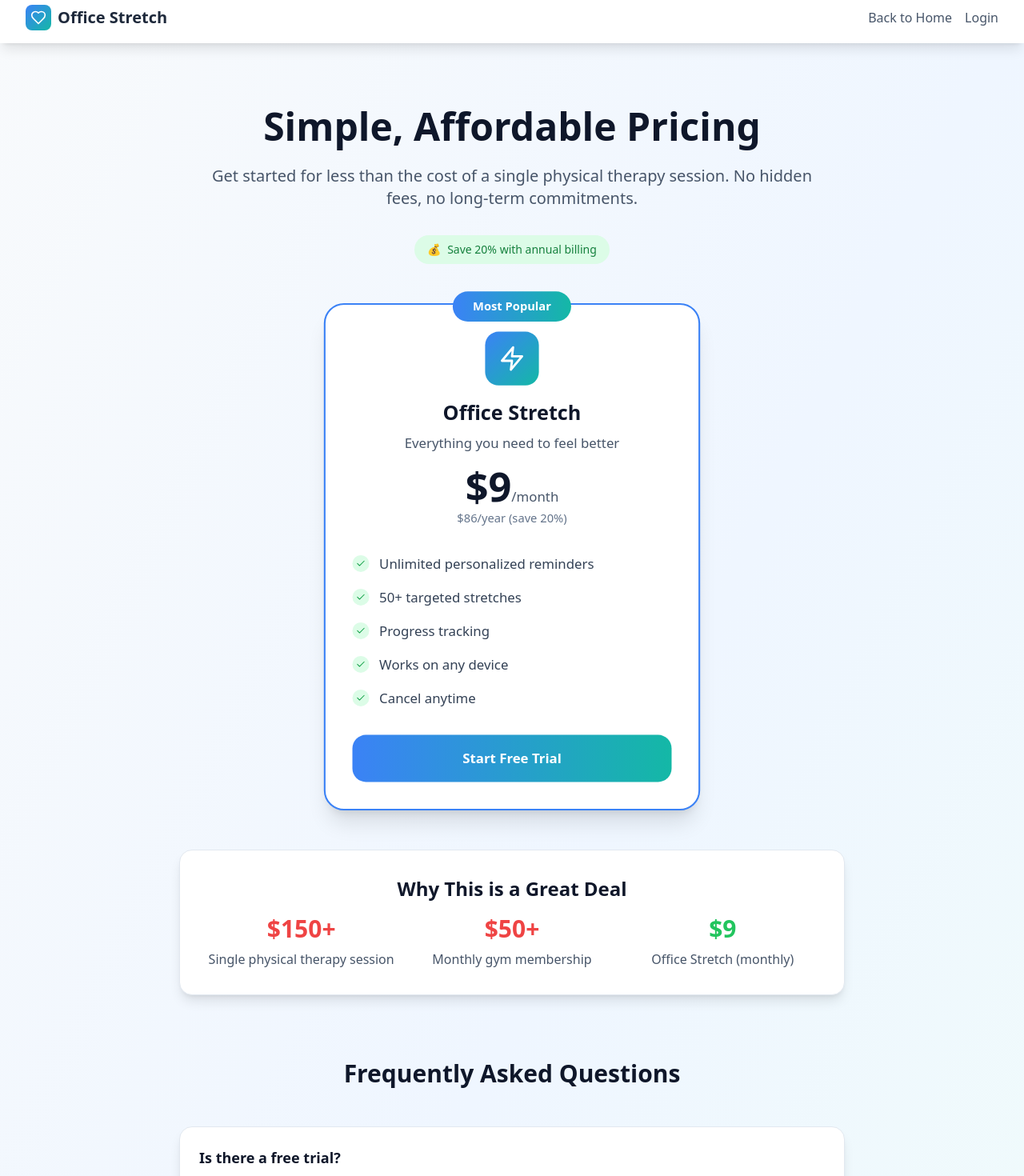
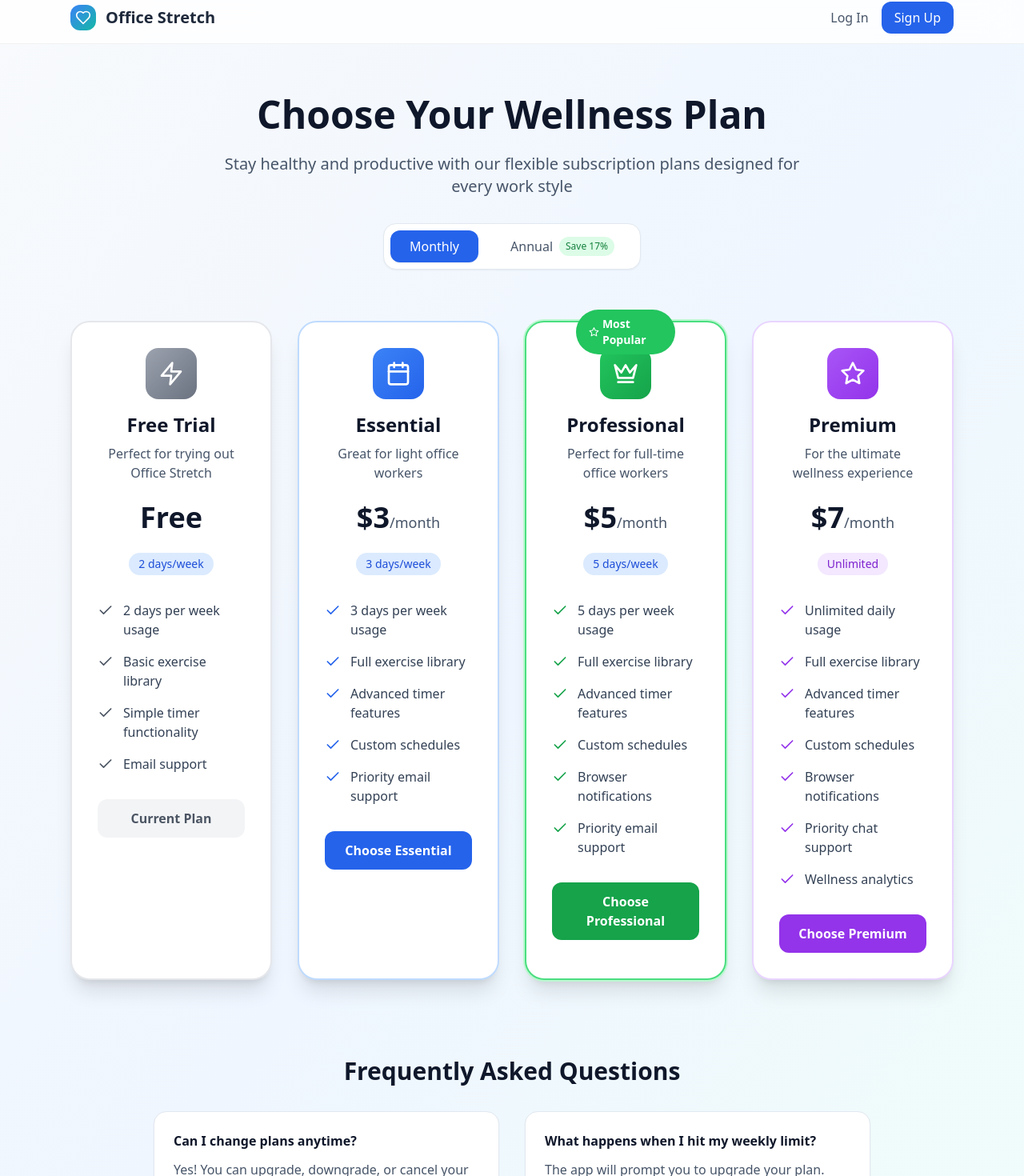
Before and after one commit to itscarlsmith/office-stretch-app, a React (Vite) app in the folder project/: page /pricing in a window 1280 px wide. Shown: the part 10-1480 px from the top of the page at 80% size. Built offline with nearby package versions, Linux system fonts and the light colour scheme; no server answers.

Commit message:
Update PricingPage.tsx

```diff
--- a/project/src/pages/PricingPage.tsx
+++ b/project/src/pages/PricingPage.tsx
@@ -1,176 +1,341 @@
-import React from 'react';
+import React, { useState } from 'react';
 import { Link } from 'react-router-dom';
-import { Heart, Check, ArrowLeft, Zap } from 'lucide-react';
+import { Heart, Check, Crown, Zap, Star, Calendar } from 'lucide-react';
+import { useAuth } from '../contexts/AuthContext';
 
 const PricingPage: React.FC = () => {
+  const { user } = useAuth();
+  const [isAnnual, setIsAnnual] = useState(false);
+  const [selectedPlan, setSelectedPlan] = useState<string | null>(null);
+
+  const plans = [
+    {
+      id: 'free',
+      name: 'Free Trial',
+      description: 'Perfect for trying out Office Stretch',
+      price: 0,
+      priceAnnual: 0,
+      daysPerWeek: 2,
+      features: [
+        '2 days per week usage',
+        'Basic exercise library',
+        'Simple timer functionality',
+        'Email support'
+      ],
+      buttonText: 'Current Plan',
+      popular: false,
+      color: 'gray'
+    },
+    {
+      id: '3day',
+      name: 'Essential',
+      description: 'Great for light office workers',
+      price: 3,
+      priceAnnual: 30, // $2.50/month when billed annually
+      daysPerWeek: 3,
+      features: [
+        '3 days per week usage',
+        'Full exercise library',
+        'Advanced timer features',
+        'Custom schedules',
+        'Priority email support'
+      ],
+      buttonText: 'Choose Essential',
+      popular: false,
+      color: 'blue'
+    },
+    {
+      id: '5day',
+      name: 'Professional',
+      description: 'Perfect for full-time office workers',
+      price: 5,
+      priceAnnual: 50, // $4.17/month when billed annually
+      daysPerWeek: 5,
+      features: [
+        '5 days per week usage',
+        'Full exercise library',
+        'Advanced timer features',
+        'Custom schedules',
+        'Browser notifications',
+        'Priority email support'
+      ],
+      buttonText: 'Choose Professional',
+      popular: true,
+      color: 'green'
+    },
+    {
+      id: '7day',
+      name: 'Premium',
+      description: 'For the ultimate wellness experience',
+      price: 7,
+      priceAnnual: 70, // $5.83/month when billed annually
+      daysPerWeek: 7,
+      features: [
+        'Unlimited daily usage',
+        'Full exercise library',
+        'Advanced timer features',
+        'Custom schedules',
+        'Browser notifications',
+        'Priority chat support',
+        'Wellness analytics'
+      ],
+      buttonText: 'Choose Premium',
+      popular: false,
+      color: 'purple'
+    }
+  ];
+
+  const handlePlanSelect = async (planId: string) => {
+    if (!user) {
+      // Redirect to login
+      window.location.href = '/login';
+      return;
+    }
+
+    if (planId === 'free') {
+      return; // Already on free plan
+    }
+
+    setSelectedPlan(planId);
+
+    // Create Stripe checkout session
+    try {
+      const response = await fetch('/api/create-checkout-session', {
+        method: 'POST',
+        headers: {
+          'Content-Type': 'application/json',
+        },
+        body: JSON.stringify({
+          planId,
+          isAnnual,
+          userId: user.id,
+          userEmail: user.email
+        }),
+      });
+
+      const { sessionId } = await response.json();
+
+      // Redirect to Stripe Checkout
+      // We'll implement this with Stripe.js
+      console.log('Redirecting to Stripe with session:', sessionId);
+
+    } catch (error) {
+      console.error('Error creating checkout session:', error);
+      alert('Error processing payment. Please try again.');
+    } finally {
+      setSelectedPlan(null);
+    }
+  };
+
+  const getColorClasses = (color: string, popular: boolean = false) => {
+    const colors = {
+      gray: {
+        border: 'border-gray-200',
+        button: 'bg-gray-100 text-gray-600 hover:bg-gray-200',
+        accent: 'text-gray-600'
+      },
+      blue: {
+        border: 'border-blue-200',
+        button: 'bg-blue-600 text-white hover:bg-blue-700',
+        accent: 'text-blue-600'
+      },
+      green: {
+        border: popular ? 'border-green-400 ring-2 ring-green-200' : 'border-green-200',
+        button: 'bg-green-600 text-white hover:bg-green-700',
+        accent: 'text-green-600'
+      },
+      purple: {
+        border: 'border-purple-200',
+        button: 'bg-purple-600 text-white hover:bg-purple-700',
+        accent: 'text-purple-600'
+      }
+    };
+    return colors[color as keyof typeof colors] || colors.gray;
+  };
+
   return (
     <div className="min-h-screen bg-gradient-to-br from-slate-50 via-blue-50 to-teal-50">
       {/* Header */}
-      <header className="bg-white/95 backdrop-blur-md shadow-lg">
-        <div className="max-w-7xl mx-auto px-4 sm:px-6 lg:px-8">
-          <div className="flex items-center justify-between h-16">
-            <Link to="/" className="flex items-center gap-2">
-              <div className="w-8 h-8 bg-gradient-to-br from-blue-500 to-teal-500 rounded-lg flex items-center justify-center">
+      <header className="bg-white/80 backdrop-blur-xl border-b border-black/5">
+        <div className="max-w-6xl mx-auto px-6 h-16 flex items-center justify-between">
+          <Link to="/" className="flex items-center gap-3">
+            <div className="w-8 h-8 bg-gradient-to-br from-blue-500 to-teal-500 rounded-xl flex items-center justify-center">
               <Heart className="w-5 h-5 text-white" />
             </div>
             <span className="text-xl font-bold text-slate-800">Office Stretch</span>
           </Link>
 
           <div className="flex items-center gap-4">
-              <Link to="/" className="text-slate-600 hover:text-blue-600 transition-colors">
-                Back to Home
+            {user ? (
+              <Link
+                to="/dashboard"
+                className="px-4 py-2 bg-blue-600 text-white rounded-xl hover:bg-blue-700 transition-colors"
+              >
+                Dashboard
               </Link>
-              <Link to="/login" className="text-slate-600 hover:text-blue-600 transition-colors">
-                Login
+            ) : (
+              <>
+                <Link to="/login" className="text-slate-600 hover:text-slate-800">
+                  Log In
                 </Link>
-            </div>
+                <Link
+                  to="/signup"
+                  className="px-4 py-2 bg-blue-600 text-white rounded-xl hover:bg-blue-700 transition-colors"
+                >
+                  Sign Up
+                </Link>
+              </>
+            )}
           </div>
         </div>
       </header>
 
-      <div className="py-20">
-        <div className="max-w-4xl mx-auto px-4 sm:px-6 lg:px-8">
+      <div className="max-w-6xl mx-auto px-6 py-16">
         {/* Header */}
         <div className="text-center mb-16">
-            <h1 className="text-5xl font-bold text-slate-900 mb-6">
-              Simple, Affordable Pricing
+          <h1 className="text-4xl md:text-5xl font-bold text-slate-900 mb-6">
+            Choose Your Wellness Plan
           </h1>
-            <p className="text-xl text-slate-600 max-w-3xl mx-auto mb-8">
-              Get started for less than the cost of a single physical therapy session.
-              No hidden fees, no long-term commitments.
+          <p className="text-xl text-slate-600 mb-8 max-w-3xl mx-auto">
+            Stay healthy and productive with our flexible subscription plans designed for every work style
           </p>
 
-            {/* Annual Discount Banner */}
-            <div className="inline-flex items-center gap-2 bg-green-100 text-green-700 px-4 py-2 rounded-full text-sm font-medium">
-              <span>💰</span>
-              Save 20% with annual billing
+          {/* Annual/Monthly Toggle */}
+          <div className="inline-flex items-center gap-4 bg-white rounded-2xl p-2 shadow-sm border border-slate-200">
+            <button
+              onClick={() => setIsAnnual(false)}
+              className={`px-6 py-2 rounded-xl font-medium transition-all ${
+                !isAnnual
+                  ? 'bg-blue-600 text-white shadow-sm'
+                  : 'text-slate-600 hover:text-slate-800'
+              }`}
+            >
+              Monthly
+            </button>
+            <button
+              onClick={() => setIsAnnual(true)}
+              className={`px-6 py-2 rounded-xl font-medium transition-all flex items-center gap-2 ${
+                isAnnual
+                  ? 'bg-blue-600 text-white shadow-sm'
+                  : 'text-slate-600 hover:text-slate-800'
+              }`}
+            >
+              Annual
+              <span className="bg-green-100 text-green-700 text-xs px-2 py-1 rounded-full">
+                Save 17%
+              </span>
+            </button>
           </div>
         </div>
 
-          {/* Single Pricing Card */}
-          <div className="max-w-md mx-auto">
-            <div className="relative bg-white rounded-3xl p-8 shadow-xl border-2 border-blue-500 scale-105">
-              <div className="absolute -top-4 left-1/2 -translate-x-1/2">
-                <div className="bg-gradient-to-r from-blue-500 to-teal-500 text-white px-6 py-2 rounded-full text-sm font-semibold">
+        {/* Pricing Cards */}
+        <div className="grid md:grid-cols-2 lg:grid-cols-4 gap-8">
+          {plans.map((plan) => {
+            const colors = getColorClasses(plan.color, plan.popular);
+            const currentPrice = isAnnual ? plan.priceAnnual : plan.price;
+            const monthlyPrice = isAnnual ? (plan.priceAnnual / 12).toFixed(2) : plan.price;
+
+            return (
+              <div
+                key={plan.id}
+                className={`relative bg-white rounded-3xl p-8 shadow-xl border-2 ${colors.border} hover:shadow-2xl transition-all duration-300`}
+              >
+                {plan.popular && (
+                  <div className="absolute -top-4 left-1/2 transform -translate-x-1/2">
+                    <div className="bg-green-500 text-white px-4 py-2 rounded-full text-sm font-semibold flex items-center gap-1">
+                      <Star className="w-4 h-4" />
                       Most Popular
                     </div>
                   </div>
+                )}
 
                 <div className="text-center mb-8">
-                <div className="w-16 h-16 mx-auto mb-4 rounded-2xl flex items-center justify-center bg-gradient-to-br from-blue-500 to-teal-500">
-                  <Zap className="w-8 h-8 text-white" />
+                  <div className={`w-16 h-16 mx-auto mb-4 rounded-2xl bg-gradient-to-br ${
+                    plan.color === 'gray' ? 'from-gray-400 to-gray-500' :
+                    plan.color === 'blue' ? 'from-blue-500 to-blue-600' :
+                    plan.color === 'green' ? 'from-green-500 to-green-600' :
+                    'from-purple-500 to-purple-600'
+                  } flex items-center justify-center`}>
+                    {plan.id === 'free' && <Zap className="w-8 h-8 text-white" />}
+                    {plan.id === '3day' && <Calendar className="w-8 h-8 text-white" />}
+                    {plan.id === '5day' && <Crown className="w-8 h-8 text-white" />}
+                    {plan.id === '7day' && <Star className="w-8 h-8 text-white" />}
                   </div>
 
-                <h3 className="text-2xl font-bold text-slate-900 mb-2">Office Stretch</h3>
-                <p className="text-slate-600 mb-4">Everything you need to feel better</p>
+                  <h3 className="text-2xl font-bold text-slate-900 mb-2">{plan.name}</h3>
+                  <p className="text-slate-600 mb-6">{plan.description}</p>
 
                   <div className="mb-6">
-                  <span className="text-5xl font-bold text-slate-900">$9</span>
-                  <span className="text-slate-600">/month</span>
-                  <div className="text-sm text-slate-500 mt-1">
-                    $86/year (save 20%)
+                    {plan.id === 'free' ? (
+                      <div className="text-4xl font-bold text-slate-900">Free</div>
+                    ) : (
+                      <>
+                        <div className="text-4xl font-bold text-slate-900">
+                          ${monthlyPrice}
+                          <span className="text-lg font-normal text-slate-600">/month</span>
                         </div>
+                        {isAnnual && (
+                          <div className="text-sm text-green-600 mt-1">
+                            Billed annually (${currentPrice}/year)
+                          </div>
+                        )}
+                      </>
+                    )}
+                  </div>
+
+                  <div className={`inline-flex items-center gap-2 px-3 py-1 rounded-full text-sm font-medium ${
+                    plan.daysPerWeek === 7 ? 'bg-purple-100 text-purple-700' : 'bg-blue-100 text-blue-700'
+                  }`}>
+                    {plan.daysPerWeek === 7 ? 'Unlimited' : `${plan.daysPerWeek} days/week`}
                   </div>
                 </div>
 
                 <ul className="space-y-4 mb-8">
-                {[
-                  "Unlimited personalized reminders",
-                  "50+ targeted stretches",
-                  "Progress tracking",
-                  "Works on any device",
-                  "Cancel anytime"
-                ].map((feature, index) => (
+                  {plan.features.map((feature, index) => (
                     <li key={index} className="flex items-start gap-3">
-                    <div className="w-5 h-5 bg-green-100 rounded-full flex items-center justify-center flex-shrink-0 mt-0.5">
-                      <Check className="w-3 h-3 text-green-600" />
-                    </div>
+                      <Check className={`w-5 h-5 ${colors.accent} flex-shrink-0 mt-0.5`} />
                       <span className="text-slate-700">{feature}</span>
                     </li>
                   ))}
                 </ul>
 
-              <Link
-                to="/signup"
-                className="block w-full py-4 rounded-2xl font-semibold text-center transition-all duration-200 hover:scale-105 bg-gradient-to-r from-blue-500 to-teal-500 text-white hover:shadow-xl"
+                <button
+                  onClick={() => handlePlanSelect(plan.id)}
+                  disabled={selectedPlan === plan.id || (plan.id === 'free' && user)}
+                  className={`w-full py-3 px-6 rounded-xl font-semibold transition-all duration-200 ${colors.button} ${
+                    selectedPlan === plan.id ? 'opacity-50 cursor-not-allowed' : 'hover:scale-105 active:scale-95'
+                  }`}
                 >
-                Start Free Trial
-              </Link>
+                  {selectedPlan === plan.id ? 'Processing...' : plan.buttonText}
+                </button>
               </div>
-          </div>
-
-          {/* Value Proposition */}
-          <div className="mt-16 text-center">
-            <div className="bg-white rounded-2xl p-8 shadow-lg border border-slate-200">
-              <h3 className="text-2xl font-bold text-slate-900 mb-4">Why This is a Great Deal</h3>
-              <div className="grid grid-cols-1 md:grid-cols-3 gap-6 text-center">
-                <div>
-                  <div className="text-3xl font-bold text-red-500 mb-2">$150+</div>
-                  <p className="text-slate-600">Single physical therapy session</p>
-                </div>
-                <div>
-                  <div className="text-3xl font-bold text-red-500 mb-2">$50+</div>
-                  <p className="text-slate-600">Monthly gym membership</p>
-                </div>
-                <div>
-                  <div className="text-3xl font-bold text-green-500 mb-2">$9</div>
-                  <p className="text-slate-600">Office Stretch (monthly)</p>
-                </div>
-              </div>
-            </div>
+            );
+          })}
         </div>
 
         {/* FAQ Section */}
-          <div className="mt-20">
-            <h2 className="text-3xl font-bold text-slate-900 text-center mb-12">
-              Frequently Asked Questions
-            </h2>
+        <div className="mt-24 text-center">
+          <h2 className="text-3xl font-bold text-slate-900 mb-8">Frequently Asked Questions</h2>
 
-            <div className="space-y-6">
-              {[
-                {
-                  question: "Is there a free trial?",
-                  answer: "Yes! You get a 14-day free trial with full access to all features. No credit card required to get started."
-                },
-                {
-                  question: "Can I cancel anytime?",
-                  answer: "Absolutely. You can cancel your subscription at any time with just one click. No questions asked."
-                },
-                {
-                  question: "What devices does it work on?",
-                  answer: "Office Stretch works on any device with a web browser - desktop, laptop, tablet, or phone."
-                },
-                {
-                  question: "Do you offer refunds?",
-                  answer: "We offer a 30-day money-back guarantee. If you're not satisfied, we'll refund your payment in full."
-                },
-                {
-                  question: "How is this different from YouTube videos?",
-                  answer: "We provide personalized reminders, track your progress, and offer stretches specifically designed for office workers. It's like having a personal stretching coach."
-                }
-              ].map((faq, index) => (
-                <div key={index} className="bg-white rounded-2xl p-6 shadow-lg border border-slate-200">
-                  <h3 className="text-lg font-semibold text-slate-900 mb-3">{faq.question}</h3>
-                  <p className="text-slate-600">{faq.answer}</p>
-                </div>
-              ))}
-            </div>
+          <div className="grid md:grid-cols-2 gap-8 max-w-4xl mx-auto text-left">
+            <div className="bg-white rounded-2xl p-6 shadow-sm border border-slate-200">
+              <h3 className="font-semibold text-slate-900 mb-3">Can I change plans anytime?</h3>
+              <p className="text-slate-600">Yes! You can upgrade, downgrade, or cancel your subscription at any time from your dashboard.</p>
             </div>
 
-          {/* CTA Section */}
-          <div className="text-center mt-20">
-            <div className="bg-gradient-to-r from-blue-500 to-teal-500 rounded-3xl p-12 text-white">
-              <h2 className="text-3xl font-bold mb-4">Ready to feel better?</h2>
-              <p className="text-xl text-blue-100 mb-8">
-                Join thousands of people who've eliminated their desk pain
-              </p>
-              <Link
-                to="/signup"
-                className="inline-flex items-center gap-2 bg-white text-blue-600 px-8 py-4 rounded-2xl font-bold text-lg hover:shadow-xl transition-all duration-200 hover:scale-105"
-              >
-                Start Your Free Trial
-              </Link>
-              <p className="text-blue-200 mt-4 text-sm">No credit card required • Cancel anytime</p>
+            <div className="bg-white rounded-2xl p-6 shadow-sm border border-slate-200">
+              <h3 className="font-semibold text-slate-900 mb-3">What happens when I hit my weekly limit?</h3>
+              <p className="text-slate-600">The app will prompt you to upgrade your plan. Your usage resets every Monday at midnight UTC.</p>
+            </div>
+
+            <div className="bg-white rounded-2xl p-6 shadow-sm border border-slate-200">
+              <h3 className="font-semibold text-slate-900 mb-3">Do you offer refunds?</h3>
+              <p className="text-slate-600">Yes, we offer a 30-day money-back guarantee for all paid plans, no questions asked.</p>
+            </div>
+
+            <div className="bg-white rounded-2xl p-6 shadow-sm border border-slate-200">
+              <h3 className="font-semibold text-slate-900 mb-3">Is my payment information secure?</h3>
+              <p className="text-slate-600">Absolutely. We use Stripe for payment processing, which is bank-level secure and PCI DSS compliant.</p>
             </div>
           </div>
         </div>
```
Lines whose indentation alone changed are shown as unchanged.
